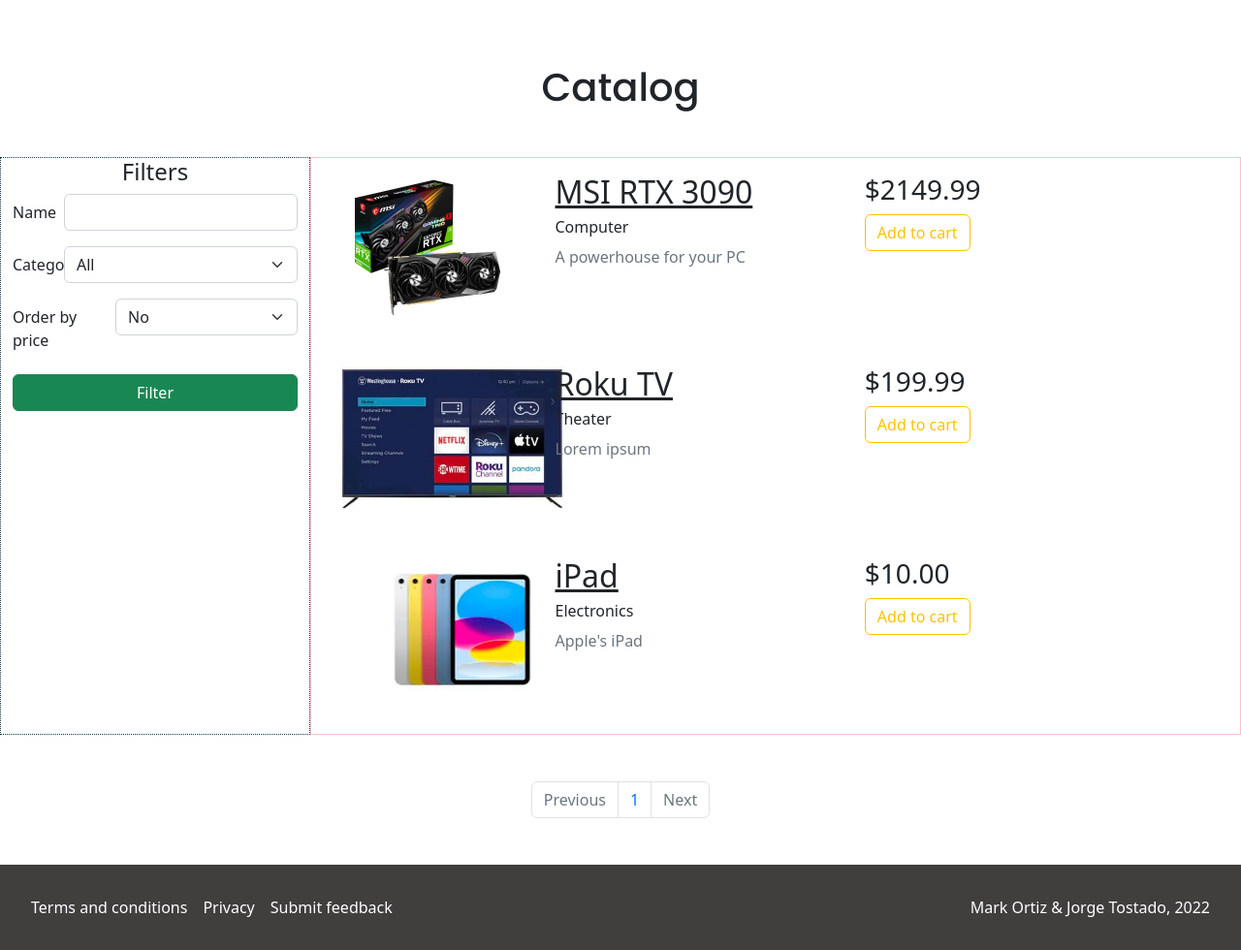
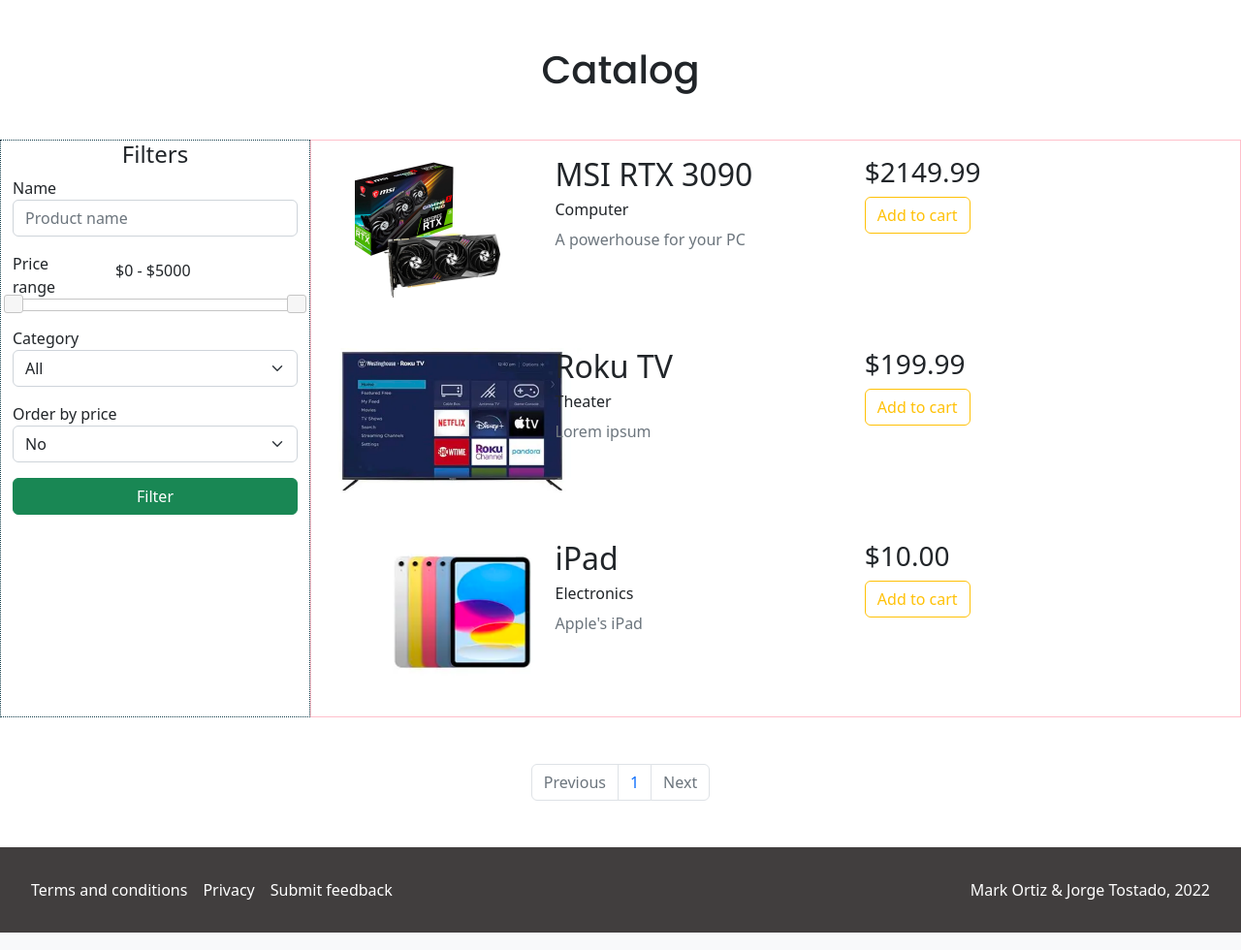
Before and after one commit to JorgeToAn/GameKraez, a Django app: page /catalog/ in a window 1280 px wide. Shown: the part 62-1042 px from the top of the page at 97% size. Run offline with Django 4.2, Linux system fonts and the light colour scheme; data comes from the database, SQL or seed files in the repository; both versions use the stored data as it was after the commit; some libraries are stand-ins or nearby versions.

Commit message:
Additional filter and search functionality

```diff
--- a/orders/views.py
+++ b/orders/views.py
@@ -10,18 +10,18 @@
 )
 
 # Create your views here.
-class OrderSummaryView(LoginRequiredMixin, View):
-    def get(self, *args, **kwargs):
+# class OrderSummaryView(LoginRequiredMixin, View):
+#     def get(self, *args, **kwargs):
 
-        try:
-            order = Order.objects.get(user=self.request.user, ordered=False)
-            context = {
-                'object' : order
-            }
-            return render(self.request, 'order_summary.html', context)
-        except ObjectDoesNotExist:
-            messages.error(self.request, "No orders found :(")
-            return redirect("/")
+#         try:
+#             order = Order.objects.get(user=self.request.user, ordered=False)
+#             context = {
+#                 'object' : order
+#             }
+#             return render(self.request, 'order_summary.html', context)
+#         except ObjectDoesNotExist:
+#             messages.error(self.request, "No orders found :(")
+#             return redirect("/")
 
 class CatalogView(ListView):
     template_name: str='products/catalog.html'
@@ -29,15 +29,22 @@
     model = Product
 
     def get_queryset(self):
+        q = self.request.GET.get('q')
         name = self.request.GET.get('name')
         category = self.request.GET.get('category')
         order_price = self.request.GET.get('order')
+        min = self.request.GET.get('min')
+        max = self.request.GET.get('max')
 
         query = Product.objects.all()
+        if q:
+            query = query.filter(product_name__icontains=q)
         if name:
             query = query.filter(product_name__icontains=name)
         if category:
             query = query.filter(category__icontains=category)
+        if min and max:
+            query = query.filter(price__range=(min, max))
         if order_price:
             query = query.order_by(order_price)
         return query
--- a/pages/views.py
+++ b/pages/views.py
@@ -1,5 +1,11 @@
 from django.views.generic import TemplateView
+from orders.models import Product
 
 # Create your views here.
 class IndexPageView(TemplateView):
     template_name: str='index.html'
+
+    def get_context_data(self, **kwargs):
+        context = super().get_context_data(**kwargs)
+        context['latest_products'] = Product.objects.all()[:4]
+        return context
--- a/static/css/style.css
+++ b/static/css/style.css
@@ -8,12 +8,12 @@
     min-height: 100vh;
 }
 
-div.main-nav {
-    height: 10vh;
-}
+/*div.main-nav {
+    height: 9vh;
+}*/
 
 div.content {
-    min-height: 75.3vh;
+    min-height: 78.6vh;
 }
 
 
@@ -339,3 +339,7 @@
     font-family: 'Poppins', serif;
     font-weight: 700;
 }
+
+a.product-link:hover{
+    color: rgb(0, 110, 255) !important;
+}
--- /dev/null
+++ b/static/js/cart.js
@@ -0,0 +1,12 @@
+let updateBtns = document.getElementsByClassName("update-cart");
+
+for (i = 0; i < updateBtns.length; i++){
+    updateBtns[i].addEventListener("click", function(){
+        let productId = this.dataset.product;
+        let action = this.dataset.action;
+        let user = this.dataset.user;
+        console.log("Product ID: " + productId + "\nAction: " + action);
+
+        console.log("USER:", user);
+    })
+}
--- /dev/null
+++ b/static/js/slider.js
@@ -0,0 +1,24 @@
+$(document).ready(function() {
+    let minimum = 0;
+    let maximum = 5000;
+
+    $("#slider").slider({
+        min: minimum,
+        max: maximum,
+        step: 1,
+        values: [minimum, maximum],
+        slide: function(event, ui) {
+            for (var i = 0; i < ui.values.length; ++i) {
+                $("input.sliderValue[data-index=" + i + "]").val(ui.values[i]);
+            }
+            $( "#amount" ).val( "$" + ui.values[ 0 ] + " - $" + ui.values[ 1 ] );
+        }
+    });
+
+    $("#amount").attr("value", "$" + minimum + " - $" + maximum);
+
+    $("input.sliderValue").change(function() {
+        var $this = $(this);
+        $("#slider").slider("values", $this.data("index"), $this.val());
+    });
+});
--- a/templates/base.html
+++ b/templates/base.html
@@ -11,6 +11,9 @@
     <link rel="stylesheet" href="https://cdn.jsdelivr.net/npm/bootstrap-icons@1.9.1/font/bootstrap-icons.css">
     <!-- Custom CSS -->
     <link rel="stylesheet" href="{% static 'css/style.css' %}">
+    <!--jQuery UI-->
+    <link rel="stylesheet" href="//code.jquery.com/ui/1.12.1/themes/smoothness/jquery-ui.css">
+
     <title>{% block title %}{% endblock title %}</title>
 </head>
 <body>
@@ -23,8 +26,8 @@
                 </button>
                 <div class="collapse navbar-collapse" id="navbarSupportedContent">
                     <div class="me-auto">
-                        <form class="d-flex" role="search">
-                            <input class="form-control me-2" type="search" placeholder="Search" aria-label="Search">
+                        <form class="d-flex" role="search" action="{% url 'catalog' %}" method="get">
+                            <input class="form-control me-2" type="search" placeholder="Search" aria-label="Search" name="q">
                             <button class="btn btn-outline-success" type="submit"><i class="bi bi-search"></i></button>
                         </form>
                     </div>
@@ -88,5 +91,10 @@
 
     <!-- JavaScript Bundle with Popper -->
     <script src="https://cdn.jsdelivr.net/npm/bootstrap@5.2.2/dist/js/bootstrap.bundle.min.js" integrity="sha384-OERcA2EqjJCMA+/3y+gxIOqMEjwtxJY7qPCqsdltbNJuaOe923+mo//f6V8Qbsw3" crossorigin="anonymous"></script>
+    <!-- jQuery UI -->
+    <script src="//code.jquery.com/jquery-1.12.4.js"></script>
+    <script src="//code.jquery.com/ui/1.12.1/jquery-ui.js"></script>
+    <script src="{% static 'js/slider.js' %}"></script>
+    <script src="{% static 'js/cart.js' %}"></script>
 </body>
 </html>
--- a/templates/products/catalog.html
+++ b/templates/products/catalog.html
@@ -10,53 +10,25 @@
         <div class="filter-container col-3">
             <h4 class="text-center">Filters</h4>
             <form method="get">
-                <div class="mb-3 row">
-                    <label for="name" class="col-2 col-form-label">Name</label>
-                    <div class="col-10">
-                        <input type="text" name="name" id="name" class="form-control" value="">
+                <div class="mb-3">
+                    <label for="name">Name</label>
+                    <input type="text" name="name" id="name" class="form-control" placeholder="Product name">
+                </div>
+                <div class="mb-3">
+                    <div class="row">
+                        <div class="col-4">
+                            <label for="amount">Price range</label>
+                        </div>
+                        <div class="col-8">
+                            <input type="text" id="amount" readonly class="form-control-plaintext">
                         </div>
                     </div>
-                <!--
-                <div>
-                    <input type="checkbox" name="chkComputer" id="chkComputer" class="form-check-input me-2" value="computer">
-                    <label for="chkComputer" class="form-label">Computer</label>
+                    <input type="text" class="sliderValue visually-hidden" data-index="0" value="0" name="min"/>
+                    <input type="text" class="sliderValue visually-hidden" data-index="1" value="5000" name="max"/>
+                    <div id="slider"></div>
                 </div>
-                <div>
-                    <input type="checkbox" name="chkElectronics" id="chkElectronics" class="form-check-input me-2" value="electronics">
-                    <label for="chkElectronics" class="form-label">Electronics</label>
-                </div>
-                <div>
-                    <input type="checkbox" name="chkGaming" id="chkGaming" class="form-check-input me-2" value="gaming">
-                    <label for="chkGaming" class="form-label">Gaming</label>
-                </div>
-                <div>
-                    <input type="checkbox" name="chkOffice" id="chkOffice" class="form-check-input me-2" value="office">
-                    <label for="chkOffice" class="form-label">Office</label>
-                </div>
-                <div>
-                    <input type="checkbox" name="chkNetworking" id="chkNetworking" class="form-check-input me-2" value="networking">
-                    <label for="chkNetworking" class="form-label">Networking</label>
-                </div>
-                <div>
-                    <input type="checkbox" name="chkTheater" id="chkTheater" class="form-check-input me-2" value="theater">
-                    <label for="chkTheater" class="form-label">Theater</label>
-                </div>
-                <div>
-                    <input type="checkbox" name="chkToys" id="chkToys" class="form-check-input me-2" value="toys">
-                    <label for="chkToys" class="form-label">Toys</label>
-                </div>
-                <div>
-                    <input type="checkbox" name="chkSoftware" id="chkSoftware" class="form-check-input me-2" value="software">
-                    <label for="chkSoftware" class="form-label">Software</label>
-                </div>
-                <div>
-                    <input type="checkbox" name="chkAudioVideo" id="chkAudioVideo" class="form-check-input me-2" value="audio & video">
-                    <label for="chkAudioVideo" class="form-label">Audio & Video</label>
-                </div>
-                -->
-                <div class="mb-3 row">
-                    <label for="category" class="col-2 col-form-label">Category</label>
-                    <div class="col-10">
+                <div class="mb-3">
+                    <label for="category">Category</label>
                     <select class="form-select" aria-label="Select category" name="category" id="category">
                         <option selected value="">All</option>
                         <option value="computer">Computer</option>
@@ -70,20 +42,18 @@
                         <option value="audio & video">Audio & Video</option>
                     </select>
                 </div>
-                </div>
-                <div class="mb-3 row">
-                    <label for="order" class="col-4 col-form-label">Order by price</label>
-                    <div class="col-8">
+                <div class="mb-3">
+                    <label for="order">Order by price</label>
                     <select class="form-select" aria-label="Select order" name="order" id="order">
                         <option selected value="">No</option>
                         <option value="price">Ascending</option>
                         <option value="-price">Descending</option>
                     </select>
                 </div>
-                </div>
                 <input type="submit" value="Filter" class="w-100 btn btn-success text-center">
             </form>
         </div>
+
         <div class="products-container col-9">
             {% if product_list %}
                 {% for product in page_obj %}
@@ -94,13 +64,13 @@
                         <div class="col-8">
                             <div class="row">
                                 <div class="col">
-                                    <h2 class="product-name"><a class="text-reset" href="{% url 'product_detail' product.id %}">{{ product.product_name }}</a></h4>
+                                    <h2 class="product-name"><a class="text-reset text-decoration-none product-link" href="{% url 'product_detail' product.id %}">{{ product.product_name }}</a></h4>
                                     <h6>{{ product.get_category_display }}</h6>
                                     <p class="text-muted">{{ product.description }}</p>
                                 </div>
                                 <div class="col">
                                     <h3>${{ product.price }}</h6>
-                                    <button class="btn btn-outline-warning">Add to cart</button>
+                                    <button data-product="{{ product.id }}" data-action="add" data-user="{{ request.user }}" class="btn btn-outline-warning add-btn update-cart">Add to cart</button>
                                 </div>
                             </div>
                         </div>
--- a/templates/products/detail.html
+++ b/templates/products/detail.html
@@ -21,7 +21,7 @@
                 <h3>${{ product.price }}</h3>
                 <h4 class="mt-5">About this product</h4>
                 <p>{{ product.description }}</p>
-                <button class="btn btn-outline-warning">Add to cart</button>
+                <button data-product="{{ product.id }}" data-action="add" data-user="{{ request.user }}" class="btn btn-outline-warning add-btn update-cart">Add to cart</button>
             </div>
        </div>
     </div>
```
Also changed, not shown: templates/index.html (+19 -44 lines), db.sqlite3. Lines whose indentation alone changed are shown as unchanged.
